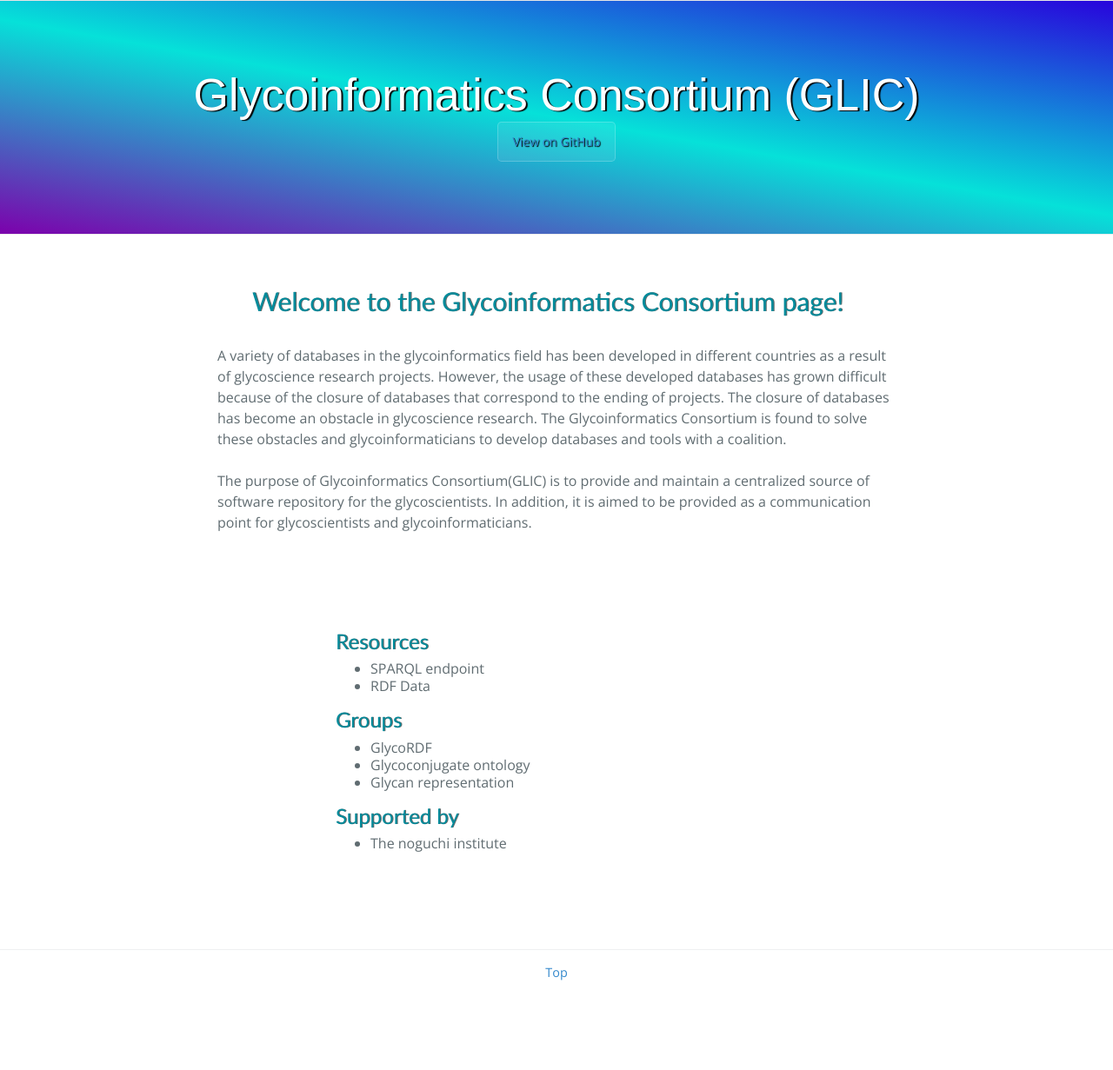
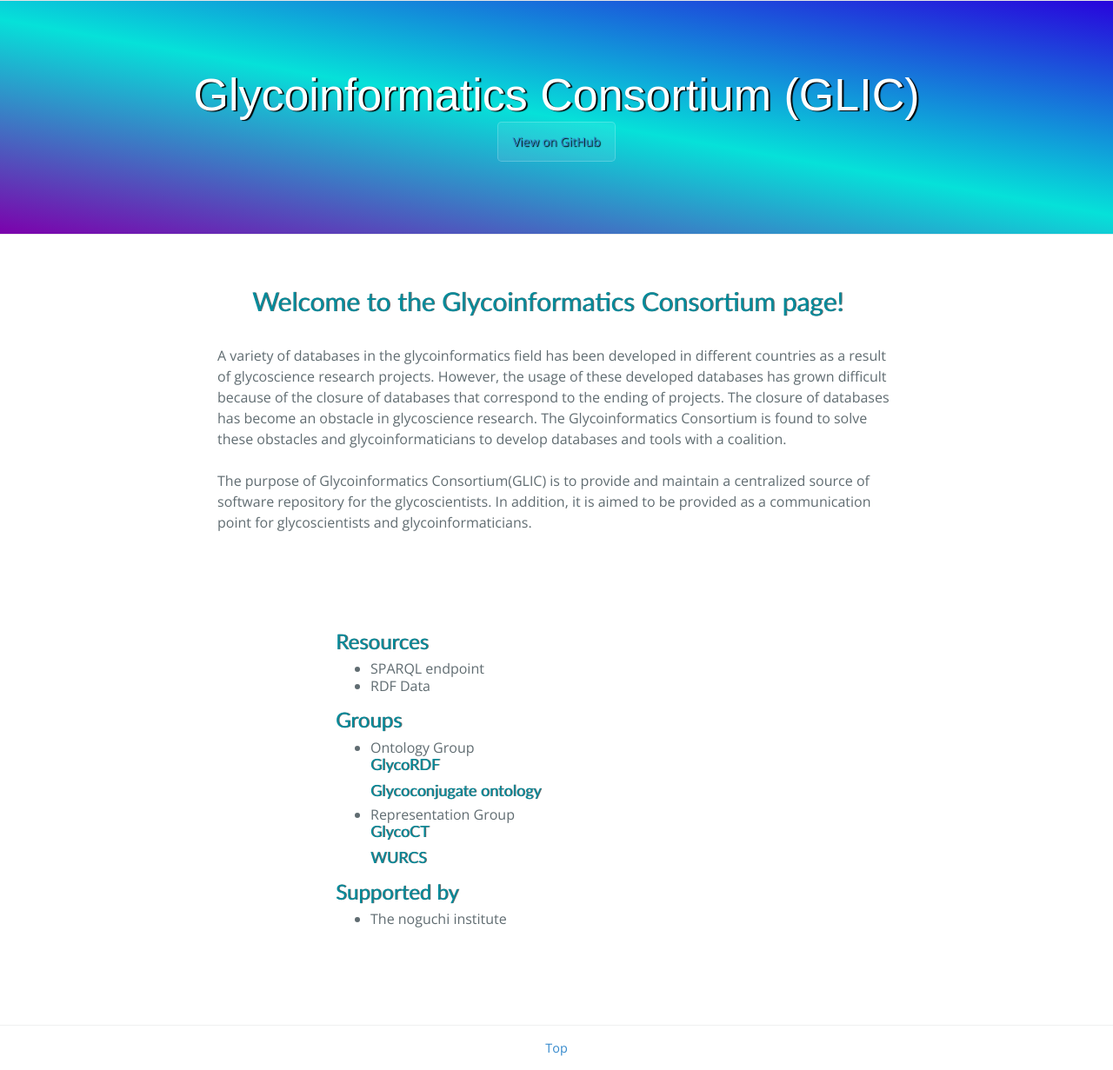
Before and after one commit to glycoinfo/www, a Jekyll site: the page built from index.md, in a window 1280 px wide. Shown: the whole page at 87% size. Built offline with Jekyll 4.4.1, drawn with Linux system fonts in a browser that asks for light colours; nearby versions of some CDN libraries; a script that is not in the unit is left out; before the commit the page ends 1144 px from its top, so only the background shows below that.

Commit message:
Update index.md

```diff
--- a/index.md
+++ b/index.md
@@ -8,9 +8,12 @@ layout: top
 * RDF Data
 
 ### Groups
-* GlycoRDF
-* Glycoconjugate ontology
-* Glycan representation
+* Ontology Group
+#### GlycoRDF
+#### Glycoconjugate ontology
+* Representation Group
+#### GlycoCT
+#### WURCS
 
 ### Supported by
 * The noguchi institute
```
